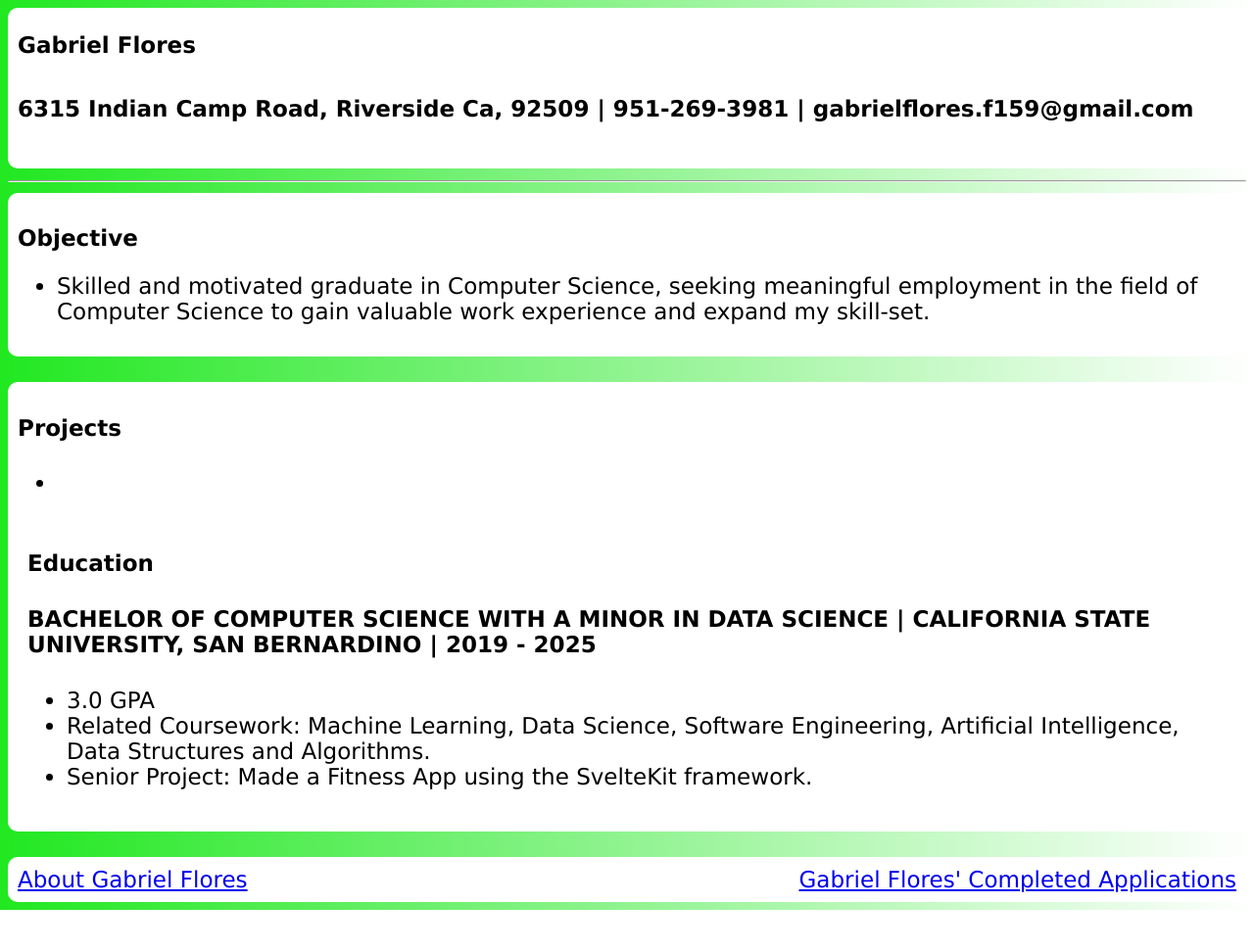
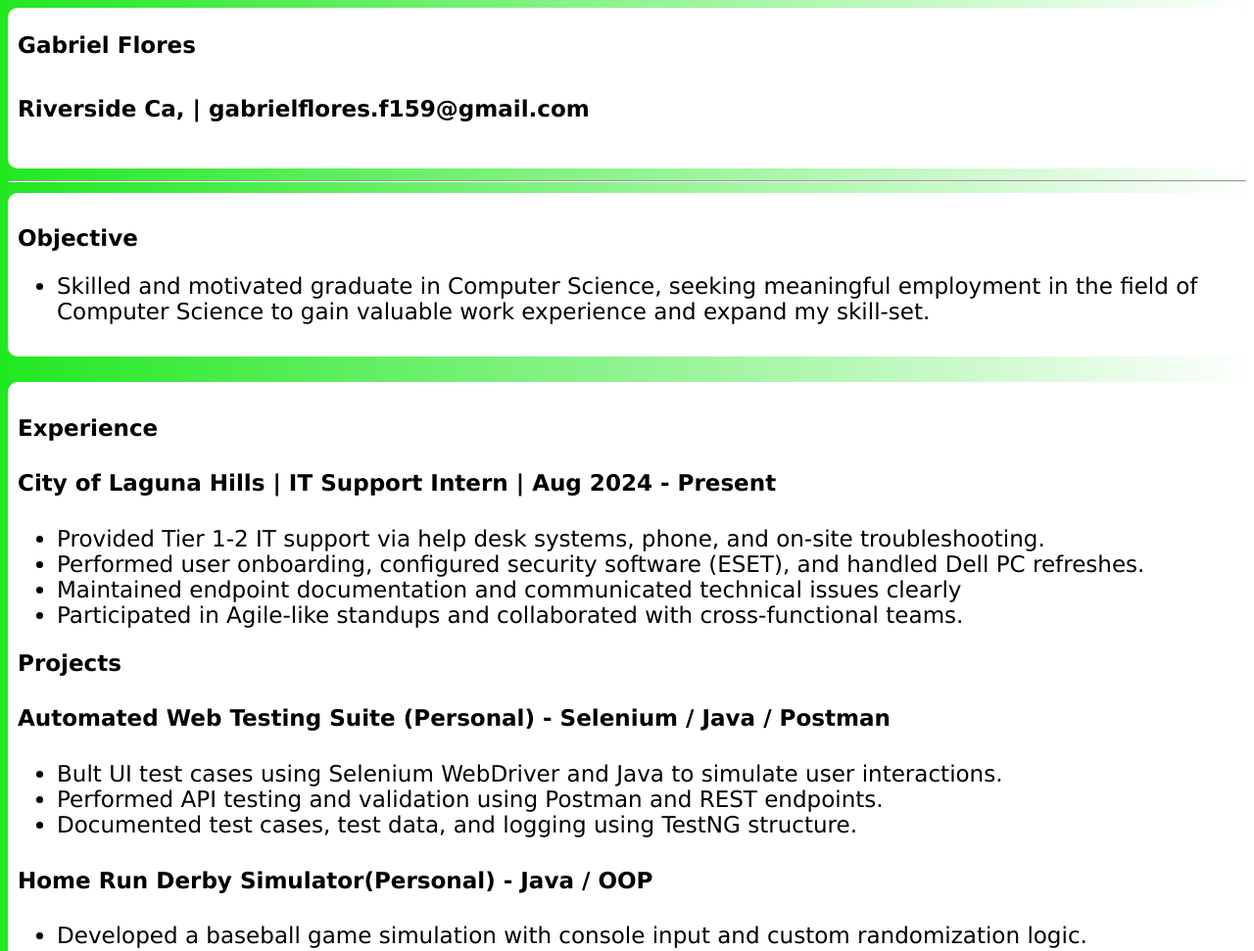
Before and after one commit to gabrielf159/About-me, a plain HTML site: page resume.html in a window 1280 px wide. Shown: the top 971 px of the page at 98% size. Before the commit the page ends 929 px from the top, so only its background shows below. Drawn offline with Linux system fonts and the light colour scheme.

Commit message:
update aboutme

```diff
--- a/resume.html
+++ b/resume.html
@@ -9,8 +9,7 @@
 <body>
     <div class="container">
         <h1>Gabriel Flores</h1>
-        <h5>6315 Indian Camp Road, Riverside Ca, 92509 | 951-269-3981 |
-        gabrielflores.f159@gmail.com
+        <h5>Riverside Ca, | gabrielflores.f159@gmail.com
     </div>
     <hr>
     <div class="container">
@@ -26,12 +25,24 @@
     <br>
 
     <div class="container">
+        <h3>Experience</h3>
+        <h4>City of Laguna Hills | IT Support Intern | Aug 2024 - Present</h4>
+        <ul>
+            <li>Provided Tier 1-2 IT support via help desk systems, phone, and on-site troubleshooting.</li>
+            <li>Performed user onboarding, configured security software (ESET), and handled Dell PC refreshes.</li>
+            <li> Maintained endpoint documentation and communicated technical issues clearly</li>
+            <li> Participated in Agile-like standups and collaborated with cross-functional teams.</li>
+        </ul>
         <h3>Projects</h3>
-        <h4></h4>
+        <h4>Automated Web Testing Suite (Personal) - Selenium / Java / Postman </h4>
         <ul>
-            <li>
-
-            </li>
+            <li>Bult UI test cases using Selenium WebDriver and Java to simulate user interactions.</li>
+            <li>Performed API testing and validation using Postman and REST endpoints.</li>
+            <li>Documented test cases, test data, and logging using TestNG structure.</li>
+        </ul>
+        <h4>Home Run Derby Simulator(Personal) - Java / OOP</h4>
+        <ul>
+            <li>Developed a baseball game simulation with console input and custom randomization logic.</li>
         </ul>
     <div class="container">
         <h3>Education</h3>
```
Also changed, not shown: index.html (+1 -1 lines).
